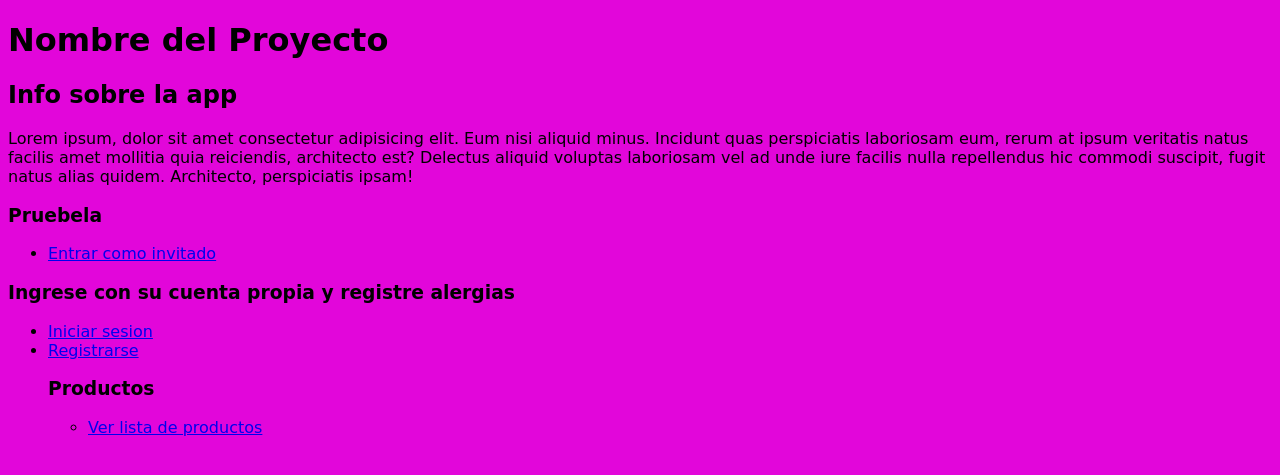
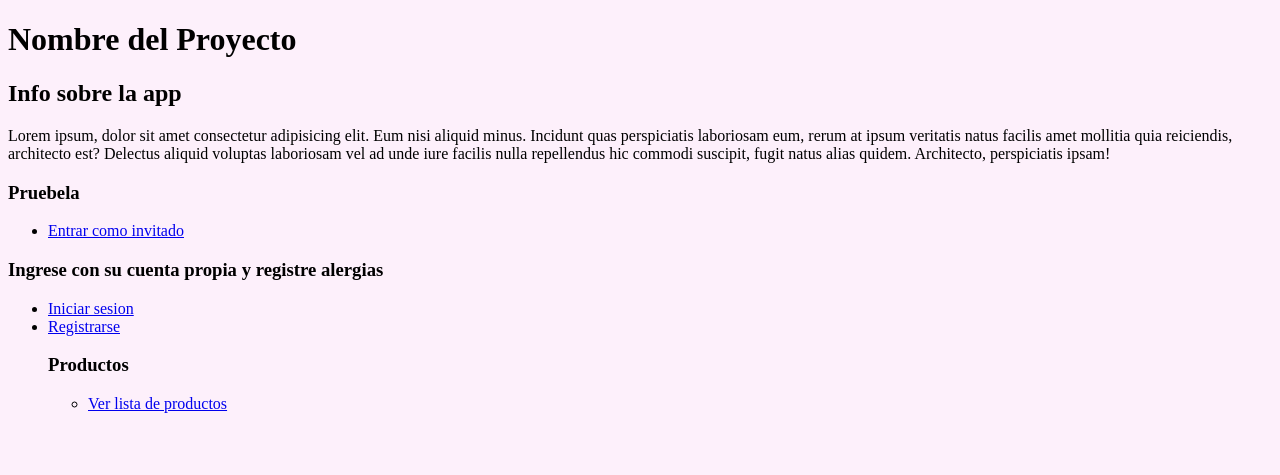
Before and after one commit to Sebo27gg/coso-de-proyecto-inicial, a Django app: page / in a window 1280 px wide. Shown: the top 475 px of the page. Run offline with Django 5.2, Linux system fonts and the light colour scheme.

Commit message:
cambié el color y la letra nomas

```diff
--- a/static/index.css
+++ b/static/index.css
@@ -1,4 +1,5 @@
 body {
-    background: rgb(226, 6, 218);
-    font-family: comic sans ms;
+    background: rgb(253, 240, 251);
+    font-family: 'Times New Roman', Times, serif;
+
 }
--- a/templates/product_detail.html
+++ b/templates/product_detail.html
@@ -13,7 +13,7 @@
         {% endfor %}
     </p>
 
-    <br>
+    <br>-
     <a href="{% url 'product_list' %}">Volver a la lista de productos</a>
 
 </body>
```
